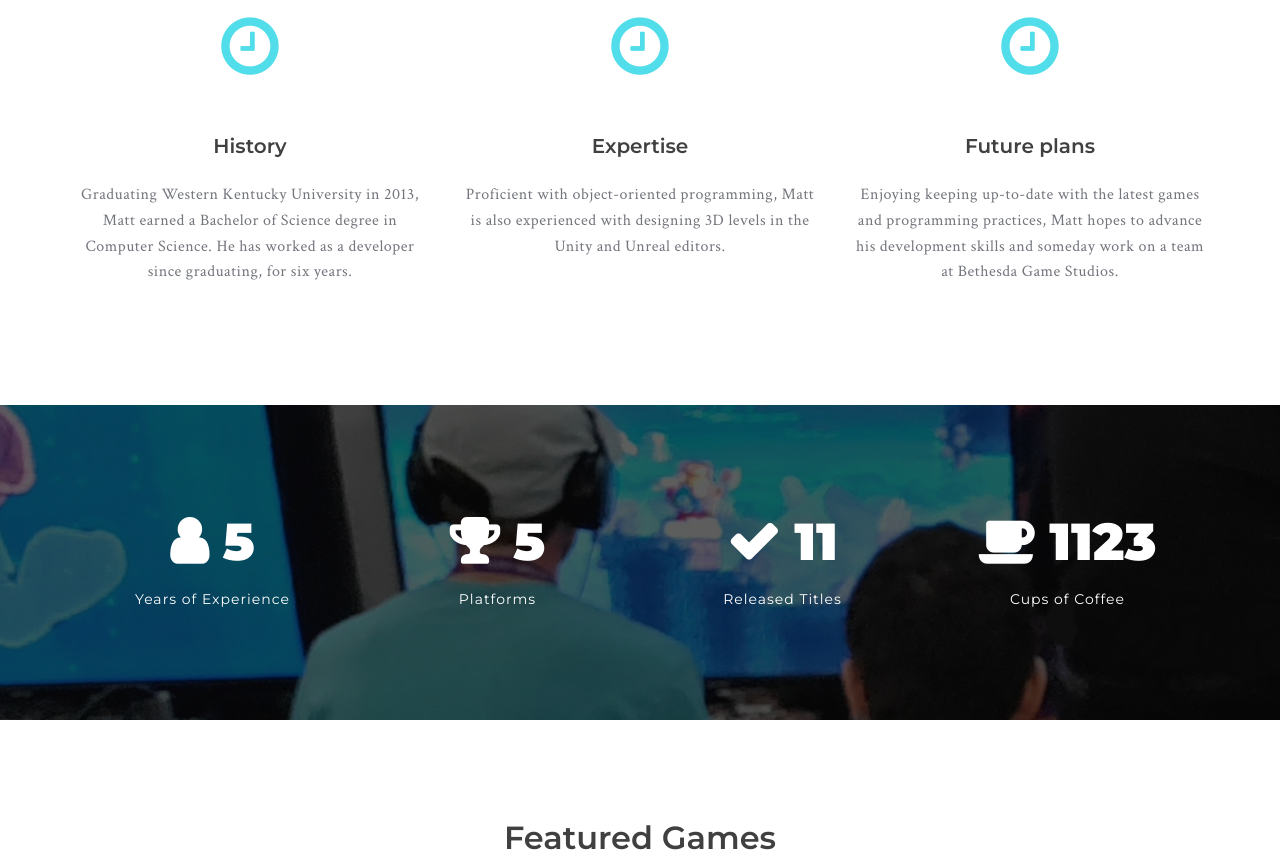
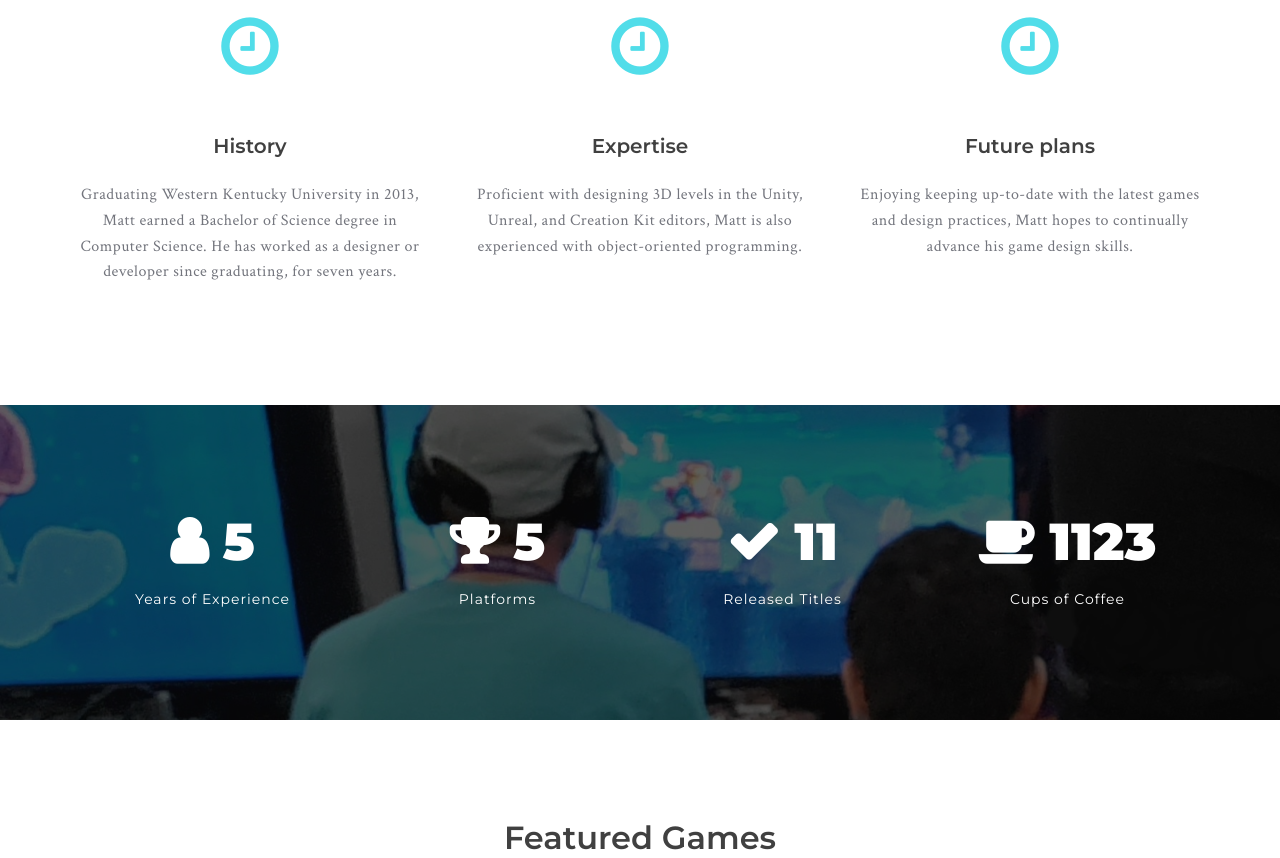
Before and after one commit to Matt-Childress/Matt-Childress.github.io, a plain HTML site: page index.html in a window 1280 px wide. Shown: the part 1177-2035 px from the top of the page. Drawn offline with nearby package versions, Linux system fonts and the light colour scheme; a script that the page names is missing.

Commit message:
LD tweak on front page

```diff
--- a/index.html
+++ b/index.html
@@ -127,21 +127,21 @@
       <!--col-1-->
       <div class="col-md-4 col-sm-4 col-about-us wow fadeInLeft"> <i class="fa fa-clock-o"></i>
         <h4>History</h4>
-        <p>Graduating Western Kentucky University in 2013, Matt earned a Bachelor of Science degree in Computer Science. He has worked as a developer since graduating, for six years.</p>
+        <p>Graduating Western Kentucky University in 2013, Matt earned a Bachelor of Science degree in Computer Science. He has worked as a designer or developer since graduating, for seven years.</p>
       </div>
       <!--/col-1-->
 
       <!--col-2-->
       <div class="col-md-4 col-sm-4 col-about-us wow zoomIn"> <i class="fa fa-clock-o"></i>
         <h4>Expertise</h4>
-        <p>Proficient with object-oriented programming, Matt is also experienced with designing 3D levels in the Unity and Unreal editors.</p>
+        <p>Proficient with designing 3D levels in the Unity, Unreal, and Creation Kit editors, Matt is also experienced with object-oriented programming.</p>
       </div>
       <!--/col-2-->
 
       <!--col-3-->
       <div class="col-md-4 col-sm-4 col-about-us wow fadeInRight"> <i class="fa fa-clock-o"></i>
         <h4>Future plans</h4>
-        <p>Enjoying keeping up-to-date with the latest games and programming practices, Matt hopes to advance his development skills and someday work on a team at Bethesda Game Studios.</p>
+        <p>Enjoying keeping up-to-date with the latest games and design practices, Matt hopes to continually advance his game design skills.</p>
       </div>
       <!--/col-3-->
 
```
